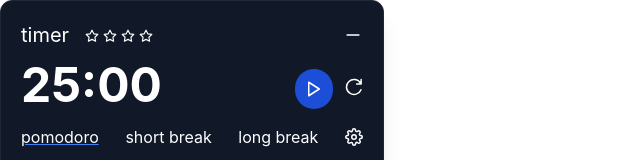
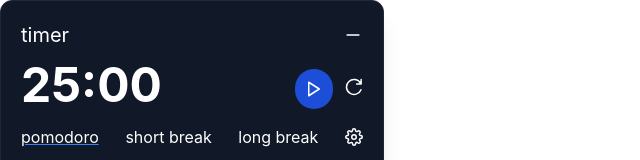
Before and after one commit to michvong/ghibli-pod, a React (Create React App) app: page /timer in a window 1280 px wide. Shown: the top 160 px of the page, without its empty margins (0-640 px from the left). Built offline with nearby package versions, Linux system fonts and the light colour scheme.

Commit message:
Get stars to appear when pomodoro is completed

```diff
--- a/src/components/tools/Timer.js
+++ b/src/components/tools/Timer.js
@@ -251,10 +251,21 @@ export default function Timer() {
                 <div class="flex justify-start">
                     <h3 class="mr-4 text-xl text-white">timer</h3>
                     <div class="mt-2 flex justify-between gap-1">
-                        <Star />
-                        <Star />
-                        <Star />
-                        <Star />
+                        <div class={(pomodoroSessions >= 1 ? 'visible' : 'invisible')}>
+                            <Star />
+                        </div>
+
+                        <div class={(pomodoroSessions >= 2 ? 'visible' : 'invisible')}>
+                            <Star />
+                        </div>
+
+                        <div class={(pomodoroSessions >= 3 ? 'visible' : 'invisible')}>
+                            <Star />
+                        </div>
+
+                        <div class={(pomodoroSessions >= 4 ? 'visible' : 'invisible')}>
+                            <Star />
+                        </div>
                     </div>
                 </div>
 
```
